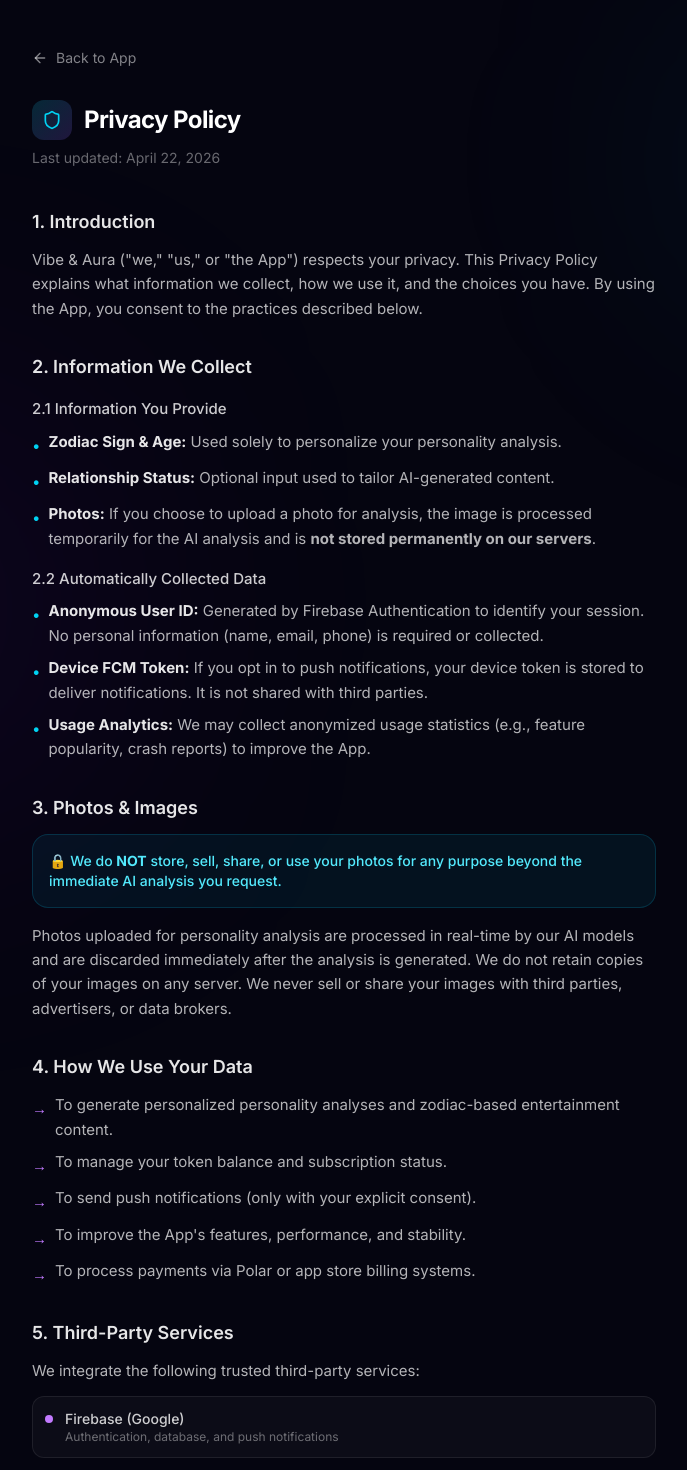
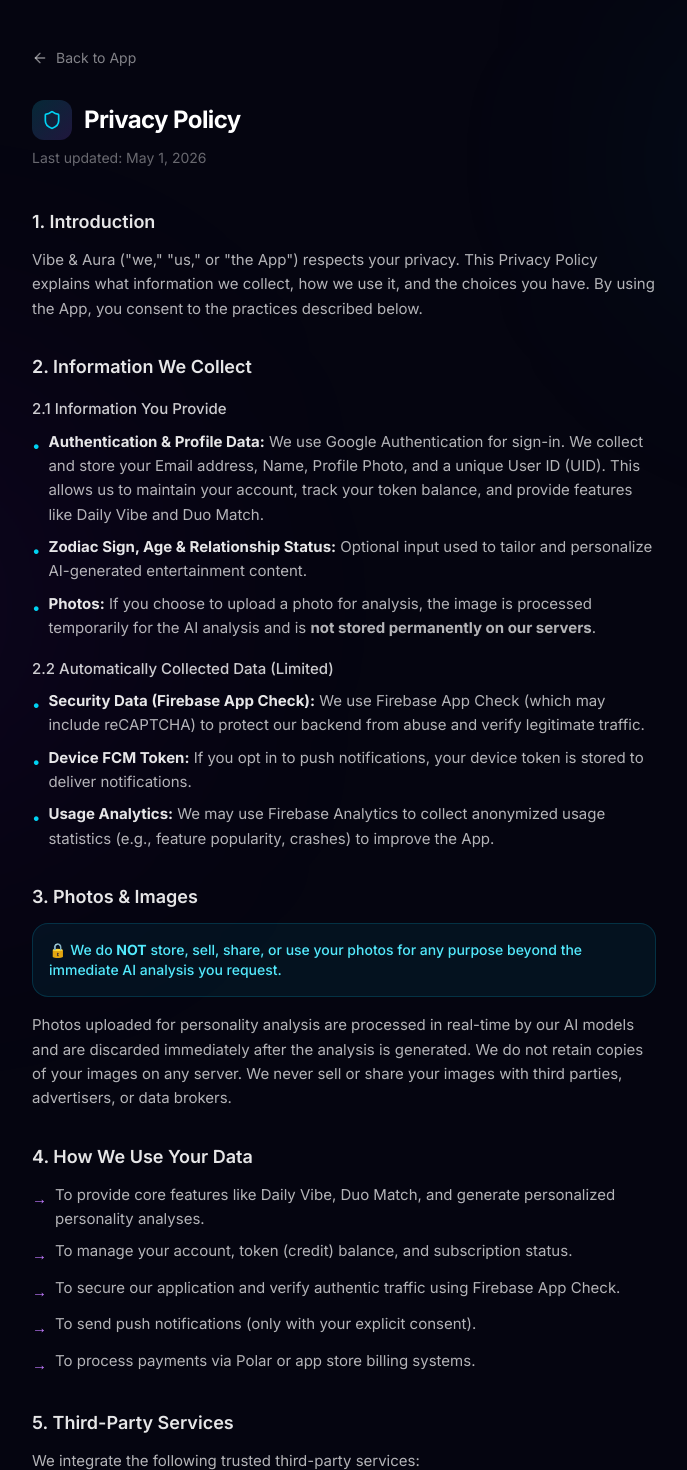
Before and after one commit to umitduran03/vibe_aura, a Next.js app: page /privacy in a window 1280 px wide. Shown: the top 1470 px of the page, without its empty margins (296-983 px from the left). Built offline with nearby package versions, Linux system fonts and the light colour scheme.

Commit message:
legal: update Privacy and Terms for Google Auth, token system and ephemeral processing

```diff
--- a/src/app/privacy/page.tsx
+++ b/src/app/privacy/page.tsx
@@ -33,7 +33,7 @@ export default function PrivacyPage() {
           </div>
           <h1 className="text-2xl font-bold tracking-tight">Privacy Policy</h1>
         </div>
-        <p className="text-sm text-white/40 mb-10">Last updated: April 22, 2026</p>
+        <p className="text-sm text-white/40 mb-10">Last updated: May 1, 2026</p>
 
         {/* ─── Content ─── */}
         <div className="space-y-8 text-[15px] leading-relaxed text-white/70">
@@ -51,11 +51,11 @@ export default function PrivacyPage() {
             <ul className="space-y-2 list-none">
               <li className="flex gap-2">
                 <span className="text-cyan-400 mt-1">•</span>
-                <span><strong className="text-white/90">Zodiac Sign & Age:</strong> Used solely to personalize your personality analysis.</span>
+                <span><strong className="text-white/90">Authentication & Profile Data:</strong> We use Google Authentication for sign-in. We collect and store your Email address, Name, Profile Photo, and a unique User ID (UID). This allows us to maintain your account, track your token balance, and provide features like Daily Vibe and Duo Match.</span>
               </li>
               <li className="flex gap-2">
                 <span className="text-cyan-400 mt-1">•</span>
-                <span><strong className="text-white/90">Relationship Status:</strong> Optional input used to tailor AI-generated content.</span>
+                <span><strong className="text-white/90">Zodiac Sign, Age & Relationship Status:</strong> Optional input used to tailor and personalize AI-generated entertainment content.</span>
               </li>
               <li className="flex gap-2">
                 <span className="text-cyan-400 mt-1">•</span>
@@ -63,19 +63,19 @@ export default function PrivacyPage() {
               </li>
             </ul>
 
-            <h3 className="text-[15px] font-medium text-white/80 mt-4 mb-2">2.2 Automatically Collected Data</h3>
+            <h3 className="text-[15px] font-medium text-white/80 mt-4 mb-2">2.2 Automatically Collected Data (Limited)</h3>
             <ul className="space-y-2 list-none">
               <li className="flex gap-2">
                 <span className="text-cyan-400 mt-1">•</span>
-                <span><strong className="text-white/90">Anonymous User ID:</strong> Generated by Firebase Authentication to identify your session. No personal information (name, email, phone) is required or collected.</span>
+                <span><strong className="text-white/90">Security Data (Firebase App Check):</strong> We use Firebase App Check (which may include reCAPTCHA) to protect our backend from abuse and verify legitimate traffic.</span>
               </li>
               <li className="flex gap-2">
                 <span className="text-cyan-400 mt-1">•</span>
-                <span><strong className="text-white/90">Device FCM Token:</strong> If you opt in to push notifications, your device token is stored to deliver notifications. It is not shared with third parties.</span>
+                <span><strong className="text-white/90">Device FCM Token:</strong> If you opt in to push notifications, your device token is stored to deliver notifications.</span>
               </li>
               <li className="flex gap-2">
                 <span className="text-cyan-400 mt-1">•</span>
-                <span><strong className="text-white/90">Usage Analytics:</strong> We may collect anonymized usage statistics (e.g., feature popularity, crash reports) to improve the App.</span>
+                <span><strong className="text-white/90">Usage Analytics:</strong> We may use Firebase Analytics to collect anonymized usage statistics (e.g., feature popularity, crashes) to improve the App.</span>
               </li>
             </ul>
           </section>
@@ -103,19 +103,19 @@ export default function PrivacyPage() {
             <ul className="space-y-2 list-none">
               <li className="flex gap-2">
                 <span className="text-purple-400 mt-1">→</span>
-                <span>To generate personalized personality analyses and zodiac-based entertainment content.</span>
+                <span>To provide core features like Daily Vibe, Duo Match, and generate personalized personality analyses.</span>
               </li>
               <li className="flex gap-2">
                 <span className="text-purple-400 mt-1">→</span>
-                <span>To manage your token balance and subscription status.</span>
+                <span>To manage your account, token (credit) balance, and subscription status.</span>
+              </li>
+              <li className="flex gap-2">
+                <span className="text-purple-400 mt-1">→</span>
+                <span>To secure our application and verify authentic traffic using Firebase App Check.</span>
               </li>
               <li className="flex gap-2">
                 <span className="text-purple-400 mt-1">→</span>
                 <span>To send push notifications (only with your explicit consent).</span>
-              </li>
-              <li className="flex gap-2">
-                <span className="text-purple-400 mt-1">→</span>
-                <span>To improve the App's features, performance, and stability.</span>
               </li>
               <li className="flex gap-2">
                 <span className="text-purple-400 mt-1">→</span>
@@ -129,7 +129,7 @@ export default function PrivacyPage() {
             <p className="mb-3">We integrate the following trusted third-party services:</p>
             <div className="grid gap-3">
               {[
-                { name: "Firebase (Google)", desc: "Authentication, database, and push notifications" },
+                { name: "Firebase (Google)", desc: "Authentication (Google Auth), database (Firestore), App Check, Analytics, and push notifications" },
                 { name: "Google Gemini AI", desc: "AI-powered entertainment and personality analysis" },
                 { name: "Polar", desc: "Secure payment processing for web purchases" },
                 { name: "RevenueCat", desc: "In-app purchase management for mobile platforms" },
--- a/src/app/terms/page.tsx
+++ b/src/app/terms/page.tsx
@@ -33,7 +33,7 @@ export default function TermsPage() {
           </div>
           <h1 className="text-2xl font-bold tracking-tight">Terms of Service</h1>
         </div>
-        <p className="text-sm text-white/40 mb-10">Last updated: April 22, 2026</p>
+        <p className="text-sm text-white/40 mb-10">Last updated: May 1, 2026</p>
 
         {/* ─── Content ─── */}
         <div className="space-y-8 text-[15px] leading-relaxed text-white/70">
@@ -72,16 +72,16 @@ export default function TermsPage() {
           <section>
             <h2 className="text-lg font-semibold text-white/90 mb-3">4. User Accounts & Authentication</h2>
             <p>
-              The App uses anonymous authentication. You are responsible for maintaining the security of your device and account. We are not liable for unauthorized access resulting from your failure to safeguard your device.
+              The App uses Google Authentication to create and manage your account. By signing in, you grant us permission to access your basic profile information (Email, Name, Profile Photo). You are responsible for maintaining the security of your Google account and device. We are not liable for unauthorized access resulting from your failure to safeguard your credentials or device.
             </p>
           </section>
 
           <section>
-            <h2 className="text-lg font-semibold text-white/90 mb-3">5. In-App Purchases & Tokens</h2>
+            <h2 className="text-lg font-semibold text-white/90 mb-3">5. In-App Purchases, Tokens & Credits</h2>
             <ul className="space-y-2 list-none">
               <li className="flex gap-2">
                 <span className="text-purple-400 mt-1">•</span>
-                <span>The App offers digital tokens and VIP subscriptions for purchase. All purchases are processed through Polar (web) or Apple App Store / Google Play Store (mobile).</span>
+                <span>The App uses a Token (Credit) system to access certain AI features, such as deep personality analysis or Duo Match. Tokens and VIP subscriptions can be purchased via Polar (web) or Apple App Store / Google Play Store (mobile).</span>
               </li>
               <li className="flex gap-2">
                 <span className="text-purple-400 mt-1">•</span>
@@ -89,7 +89,7 @@ export default function TermsPage() {
               </li>
               <li className="flex gap-2">
                 <span className="text-purple-400 mt-1">•</span>
-                <span>Tokens have no monetary value and cannot be exchanged, transferred, or redeemed for cash.</span>
+                <span>Tokens have no monetary value and cannot be exchanged, transferred, or redeemed for cash. They are consumed upon using specific premium features within the App.</span>
               </li>
               <li className="flex gap-2">
                 <span className="text-purple-400 mt-1">•</span>
@@ -108,7 +108,7 @@ export default function TermsPage() {
               </li>
               <li className="flex gap-2">
                 <span className="text-pink-400 mt-1">✕</span>
-                <span>Exploit bugs, vulnerabilities, or API endpoints to gain unauthorized tokens, credits, or access.</span>
+                <span>Exploit bugs, vulnerabilities, or API endpoints (such as token deduction routes) to gain unauthorized tokens, credits, or access.</span>
               </li>
               <li className="flex gap-2">
                 <span className="text-pink-400 mt-1">✕</span>
```
